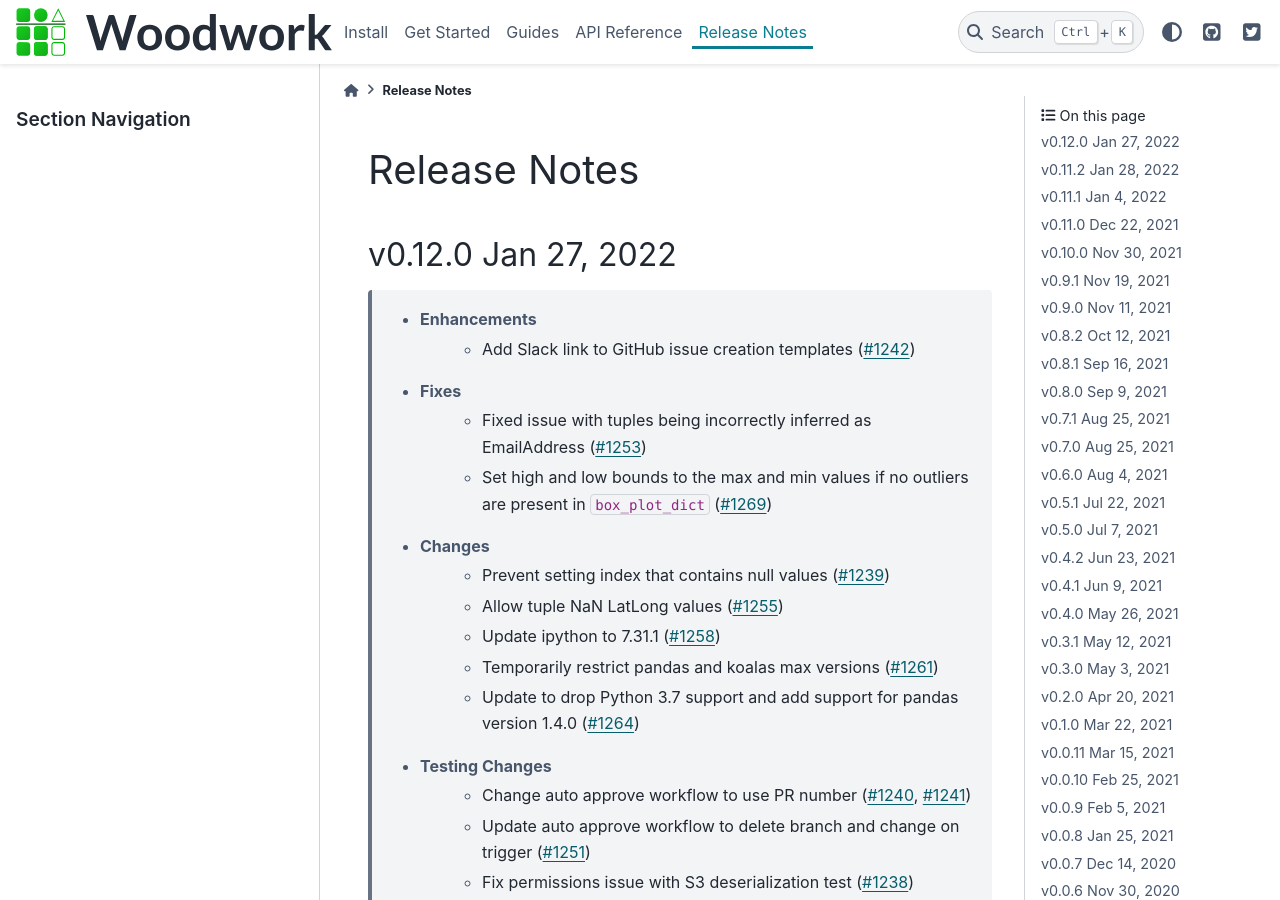
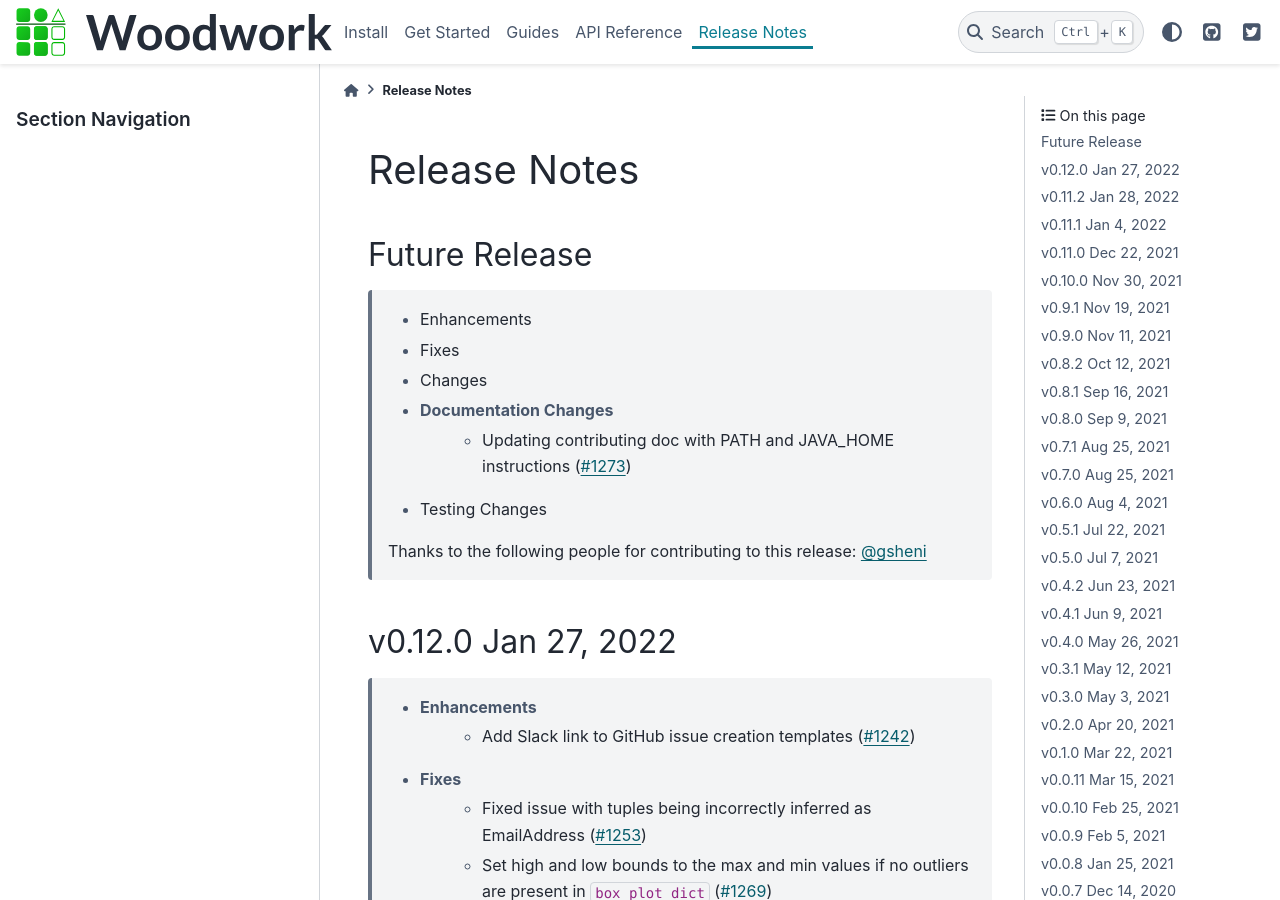
Before and after one commit to alteryx/woodwork, a Sphinx documentation site: the page built from docs/source/release_notes.rst, in a window 1280 px wide and 900 px high. Built offline with Sphinx 7.4.7 and the PyData theme 0.15.4, drawn with Linux system fonts in a browser that asks for light colours; comment, search, counter and statistics services are not loaded.

Commit message:
Add PATH and JAVA_HOME to contributing doc (#1273)
* Update contributing.md

* Update contributing.md

* fix release notes

* fix notebook

* formatting

* fix docs

* lint

* fix formating

* fix install notebook

* fix header

```diff
--- a/docs/source/release_notes.rst
+++ b/docs/source/release_notes.rst
@@ -3,15 +3,18 @@
 Release Notes
 -------------
 
-.. Future Release
-  ==============
+Future Release
+==============
     * Enhancements
     * Fixes
     * Changes
     * Documentation Changes
+        * Updating contributing doc with PATH and JAVA_HOME instructions (:pr:`1273`)
     * Testing Changes
 
-.. Thanks to the following people for contributing to this release:
+    Thanks to the following people for contributing to this release:
+    :user:`gsheni`
+
 
 v0.12.0 Jan 27, 2022
 ====================
```
Also changed, not shown: contributing.md (+2 -0 lines), docs/source/install.ipynb.
